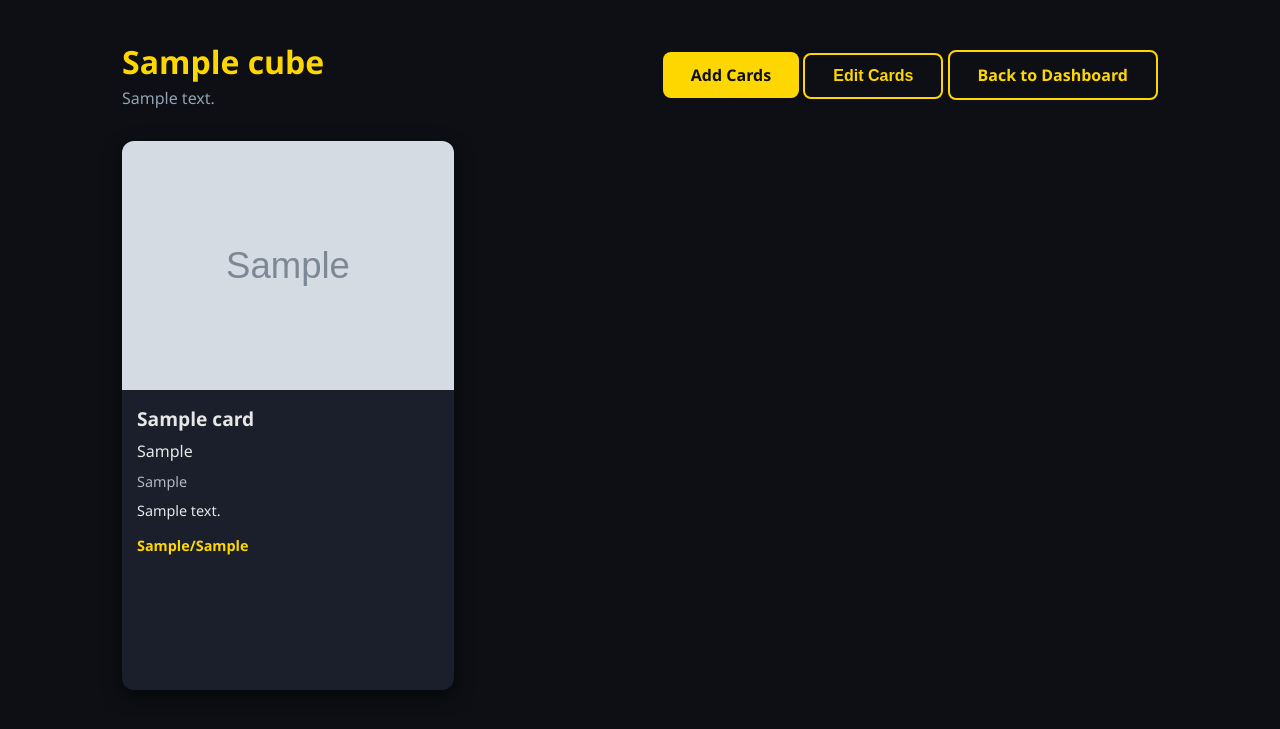
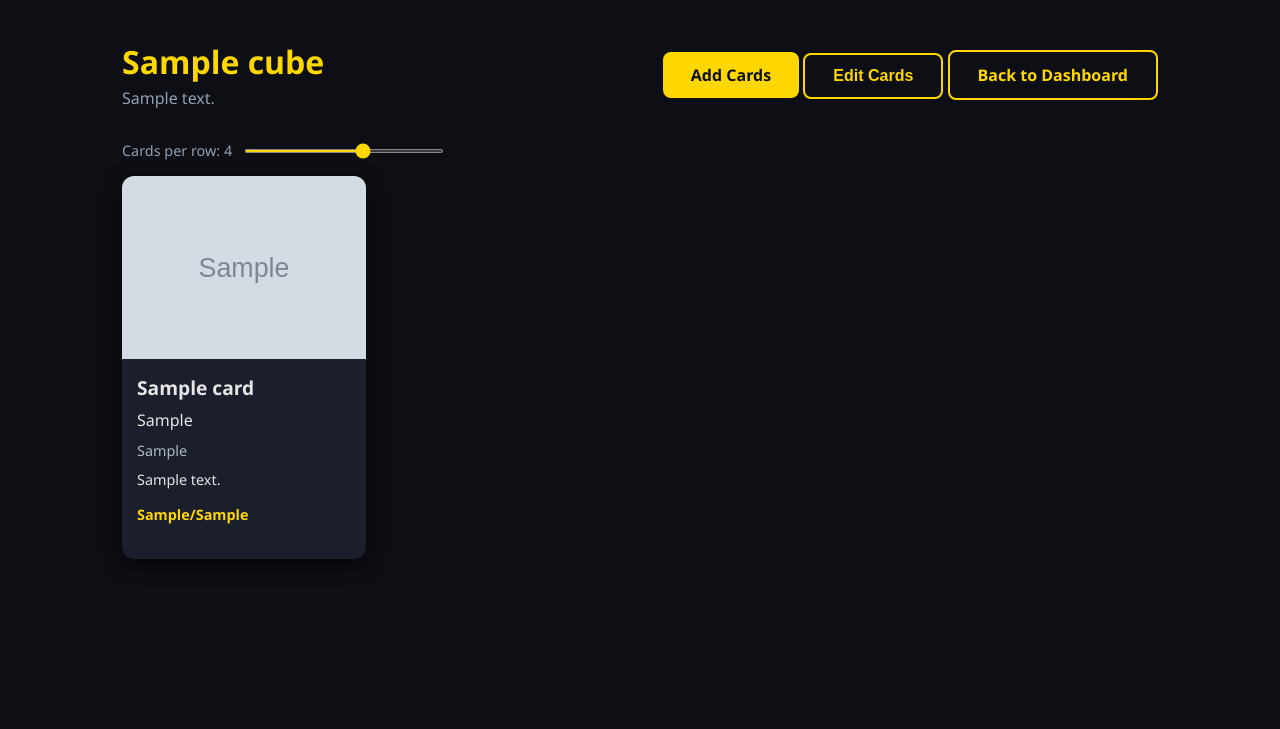
Before and after one commit to vin-corp/cube-companion, a Flask app: page /cube/1/view in a window 1280 px wide. Shown: the part 57-786 px from the top of the page. Run offline with Flask 3, Linux system fonts and the light colour scheme; tables that the repository leaves empty hold one stand-in row (values such as "Sample post"); grey boxes marked "Sample" are stand-in pictures.

Commit message:
added slider to control number of cards displayed per row

```diff
--- a/app/static/style.css
+++ b/app/static/style.css
@@ -319,6 +319,8 @@ a:hover { text-decoration: underline; }
     overflow: hidden;
     box-shadow: 0 6px 18px rgba(0, 0, 0, 0.6);
     transition: transform 0.2s ease, box-shadow 0.2s ease;
+    display: flex;
+    flex-direction: column;
 }
 
 .card:hover {
@@ -332,9 +334,8 @@ a:hover { text-decoration: underline; }
     padding: 15px;
     display: flex;
     flex-direction: column;
-    /* Set a fixed height for the content area so all cards look identical */
-    height: 300px;
- }
+    flex: 1;
+}
 
 .card-text-container {
     flex-grow: 1;
@@ -893,6 +894,28 @@ a:hover { text-decoration: underline; }
     margin: 10px 0;
 }
 
+/* ── Grid Size Control ── */
+.grid-size-control {
+    display: flex;
+    align-items: center;
+    gap: 12px;
+    margin-bottom: 16px;
+}
+
+.grid-size-label {
+    font-size: 0.9rem;
+    color: #8fa1b3;
+    white-space: nowrap;
+}
+
+.grid-size-slider {
+    flex: 1;
+    max-width: 200px;
+    accent-color: #ffd700;
+    cursor: pointer;
+    height: 4px;
+}
+
 /* ── Image Lightbox ── */
 .lightbox {
     display: none;
@@ -1069,13 +1092,11 @@ a:hover { text-decoration: underline; }
 
     /* Card grid */
     .card-container {
-        grid-template-columns: repeat(auto-fill, minmax(160px, 1fr));
         gap: 12px;
     }
 
-    .card-content {
-        height: auto;
-        min-height: 180px;
+    .grid-size-slider {
+        max-width: 140px;
     }
 
     /* Modal */
--- a/app/templates/view_cube.html
+++ b/app/templates/view_cube.html
@@ -15,6 +15,10 @@
 </div>
 
 {% if cards %}
+<div class="grid-size-control">
+    <span class="grid-size-label">Cards per row: <span id="gridColsValue">4</span></span>
+    <input type="range" id="gridSizeSlider" class="grid-size-slider" min="1" max="6" value="4">
+</div>
 <div class="card-container">
     {% for card in cards %}
     <div class="card" data-card-id="{{ card.id }}" data-name="{{ card.name }}"
@@ -100,6 +104,23 @@ function toggleEditMode() {
 }
 
 document.addEventListener('DOMContentLoaded', () => {
+    // Grid size control
+    const grid = document.querySelector('.card-container');
+    const slider = document.getElementById('gridSizeSlider');
+    const colsLabel = document.getElementById('gridColsValue');
+
+    function setGridCols(cols) {
+        if (grid) grid.style.gridTemplateColumns = `repeat(${cols}, 1fr)`;
+        if (colsLabel) colsLabel.textContent = cols;
+        if (slider) slider.value = cols;
+        localStorage.setItem('cardGridColumns', cols);
+    }
+
+    const savedCols = parseInt(localStorage.getItem('cardGridColumns')) || 4;
+    setGridCols(savedCols);
+
+    if (slider) slider.addEventListener('input', () => setGridCols(parseInt(slider.value)));
+
     // Hide remove buttons until edit mode is on
     document.querySelectorAll('.btn-remove-card').forEach(b => {
         b.style.display = 'none';
```
Also changed, not shown: app/templates/search_cards.html (+20 -0 lines).
